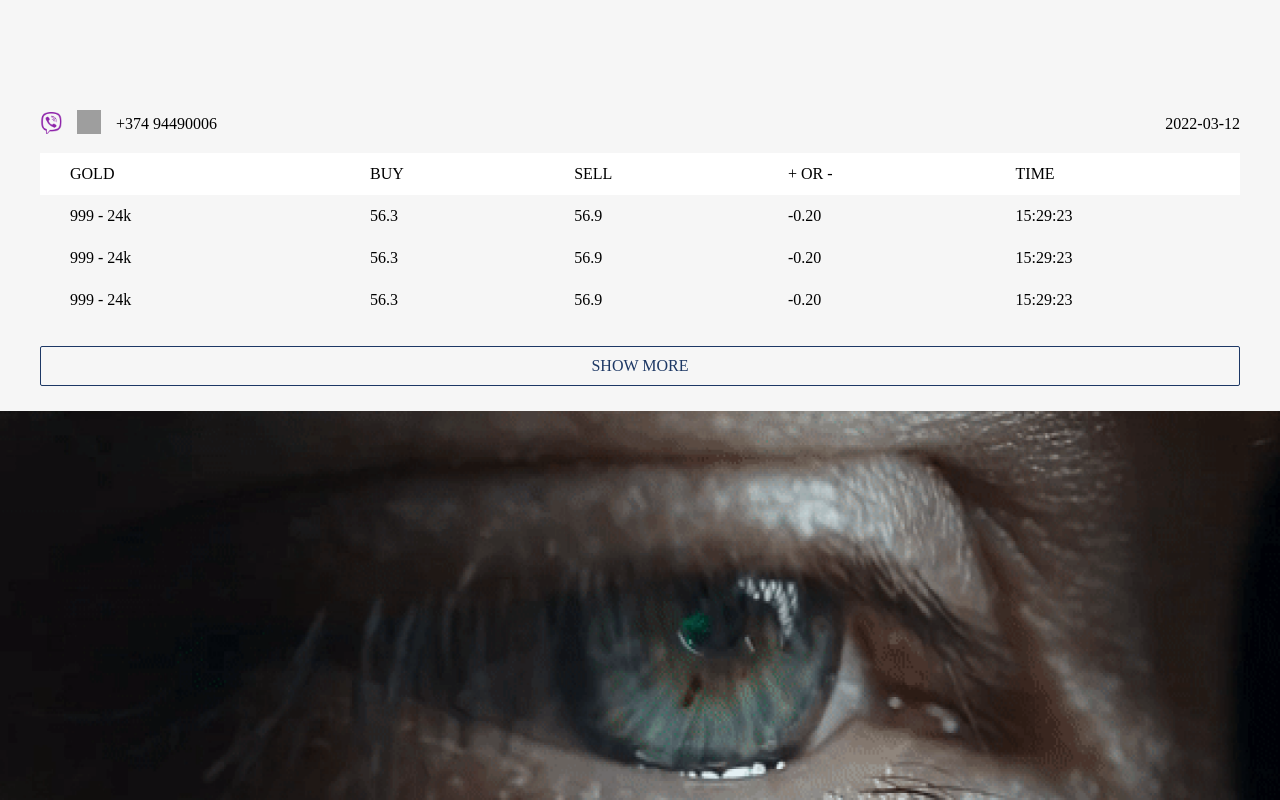
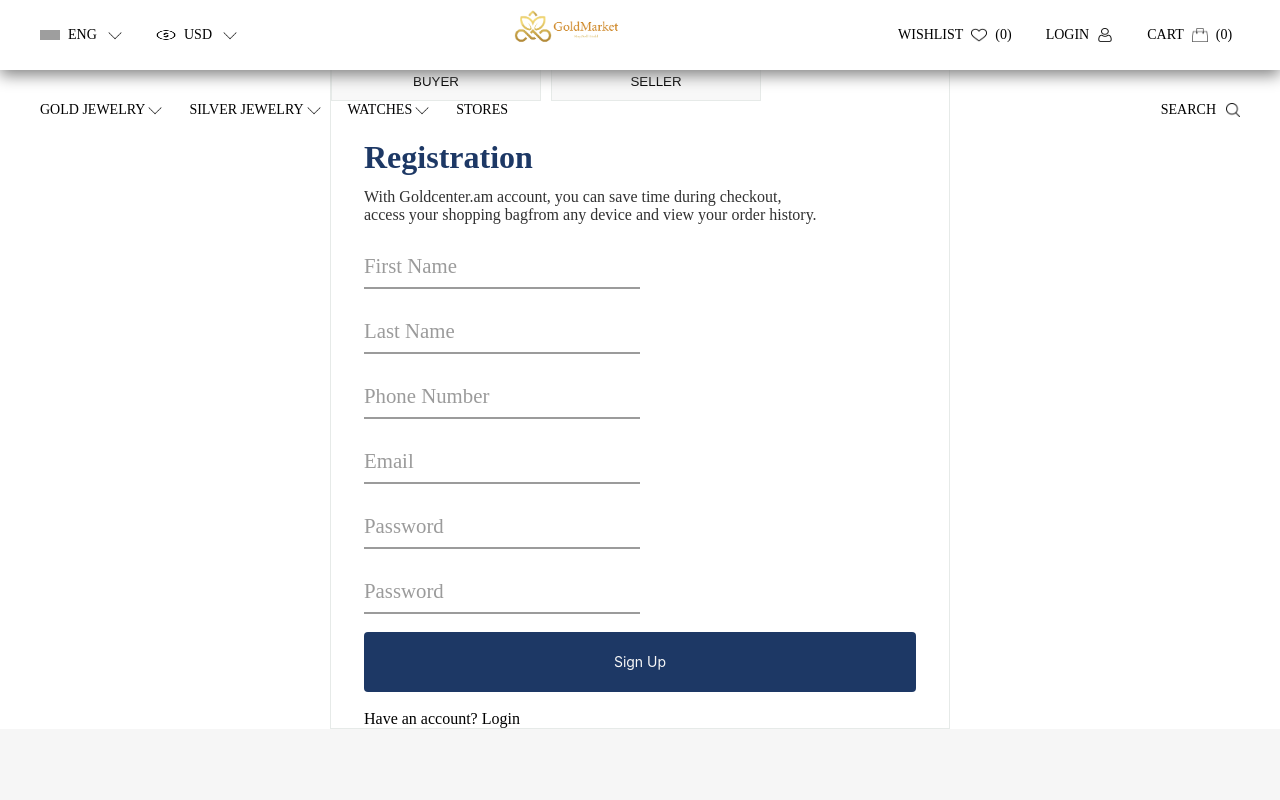
Before and after one commit to vahagnmovs/GoldMarket, a React (Create React App) app in the folder goldmarket/: page / in a window 1280 px wide. Shown: the top 800 px of the page. Built offline with nearby package versions, Linux system fonts and the light colour scheme; grey boxes are pictures that could not be loaded.

Commit message:
style singUp page

```diff
--- a/goldmarket/src/components/layout/index.tsx
+++ b/goldmarket/src/components/layout/index.tsx
@@ -20,18 +20,18 @@ const Layout = (props: LayoutProps) => {
 
 	return (
 		<main>
-			{/*<div id={'header'}>*/}
-			{/*	{HeaderComponent}*/}
-			{/*</div>*/}
-			{/*<div id={'nav-bar'}>*/}
-			{/*	{NavBarComponent}*/}
-			{/*</div>*/}
+			<div id={'header'}>
+				{HeaderComponent}
+			</div>
+			<div id={'nav-bar'}>
+				{NavBarComponent}
+			</div>
 			<div id={'page-container'}>
 				{children}
 			</div>
-			{/*<div id={'footer'}>*/}
-			{/*	{FooterComponent}*/}
-			{/*</div>*/}
+			<div id={'footer'}>
+				{FooterComponent}
+			</div>
 		</main>
 	);
 };
--- a/goldmarket/src/components/signUp/buyer/index.tsx
+++ b/goldmarket/src/components/signUp/buyer/index.tsx
@@ -76,23 +76,34 @@ const BuyerSignUp = () => {
 
 
 	return (
-		<div>
+		<div className={'buyer_registration'}>
+			<div className={'buyer_input_inputno'}>
 				<h3>Registration</h3>
-			<span>With Goldcenter.am account, you can save time during checkout, access your shopping bag from any device and view your order history.</span>
+				<span>With Goldcenter.am account, you can save time during checkout,<br/> access your shopping bagfrom any device and view your order history.</span>
+
 				<form onSubmit={(e) => formik.handleSubmit(e)}>
-				<div>
-					<input type="text"
+					<div className={'buyer_input'}>
+						<div className={'buyer_input_list'}>
+							<div className={'form__group field'}>
+								<input
+									className={'form__field'}
+									type="text"
 									id="firstName"
 									name="firstName"
 									placeholder="First Name"
+									required
 									onChange={formik.handleChange}
 									onBlur={formik.handleBlur}
 									value={formik.values.firstName}
 								/>
-					{formik.touched.firstName && formik.errors.firstName ? <p>{formik.errors.firstName}</p> : null}
+								<label htmlFor='name' className='form__label'>First Name</label>
+								{formik.touched.firstName && formik.errors.firstName ?
+									<p>{formik.errors.firstName}</p> : null}
 							</div>
-				<div>
+							<div className={'form__group field'}>
 								<input type="text"
+									className={'form__field'}
+									required
 									id="lastName"
 									name="lastName"
 									placeholder="Last Name"
@@ -100,10 +111,14 @@ const BuyerSignUp = () => {
 									onBlur={formik.handleBlur}
 									value={formik.values.lastName}
 								/>
-					{formik.touched.lastName && formik.errors.lastName ? <p>{formik.errors.lastName}</p> : null}
+								<label htmlFor='name' className='form__label'>Last Name</label>
+								{formik.touched.lastName && formik.errors.lastName ?
+									<p>{formik.errors.lastName}</p> : null}
 							</div>
-				<div>
+							<div className={'form__group field'}>
 								<input type="number"
+									className={'form__field'}
+									required
 									id="phoneNumber"
 									name="phoneNumber"
 									placeholder="Phone Number"
@@ -111,11 +126,14 @@ const BuyerSignUp = () => {
 									onBlur={formik.handleBlur}
 									value={formik.values.phoneNumber}
 								/>
+								<label htmlFor='name' className='form__label'>Phone Number</label>
 								{formik.touched.phoneNumber && formik.errors.phoneNumber ?
 									<p>{formik.errors.phoneNumber}</p> : null}
 							</div>
-				<div>
+							<div className={'form__group field'}>
 								<input type="email"
+									className={'form__field'}
+									required
 									id="email"
 									name="email"
 									placeholder="email"
@@ -123,10 +141,13 @@ const BuyerSignUp = () => {
 									onBlur={formik.handleBlur}
 									value={formik.values.email}
 								/>
+								<label htmlFor='name' className='form__label'>Email</label>
 								{formik.touched.email && formik.errors.email ? <p>{formik.errors.email}</p> : null}
 							</div>
-				<div>
+							<div className={'form__group field'}>
 								<input type="password"
+									className={'form__field'}
+									required
 									id="password"
 									name="password"
 									placeholder="Password"
@@ -134,10 +155,14 @@ const BuyerSignUp = () => {
 									onBlur={formik.handleBlur}
 									value={formik.values.password}
 								/>
-					{formik.touched.password && formik.errors.password ? <p>{formik.errors.password}</p> : null}
+								<label htmlFor='name' className='form__label'>Password</label>
+								{formik.touched.password && formik.errors.password ?
+									<p>{formik.errors.password}</p> : null}
 							</div>
-				<div>
+							<div className={'form__group field'}>
 								<input type="password"
+									className={'form__field'}
+									required
 									id="confirmPassword"
 									name="confirmPassword"
 									placeholder="Confirm Password"
@@ -145,14 +170,19 @@ const BuyerSignUp = () => {
 									onBlur={formik.handleBlur}
 									value={formik.values.confirmPassword}
 								/>
+								<label htmlFor='name' className='form__label'>Password</label>
 								{formik.touched.confirmPassword && formik.errors.confirmPassword ?
 									<p>{formik.errors.confirmPassword}</p> : null}
 							</div>
-				<button type={'submit'}>Sign Up</button>
+						</div>
+						<button className='button-26' type={'submit'}>Sign Up</button>
+						<p> Have an account? Login</p>
+					</div>
 				</form>
-
 			</div>
-	);
+		</div>
+	)
+	;
 };
 
 export default BuyerSignUp;
--- a/goldmarket/src/components/signUp/index.tsx
+++ b/goldmarket/src/components/signUp/index.tsx
@@ -13,9 +13,12 @@ const signUp = () => {
 	};
 
 	return (
-		<div>
-			<span onClick={toggleIsBuyer}>BUYER</span>
-			<span onClick={toggleIsSeller}>SELLER</span>
+		<div className={'sing_up_container'}>
+			<div className={'buyer_seller flex '}>
+				<button onClick={toggleIsBuyer}>BUYER</button>
+				<button onClick={toggleIsSeller}>SELLER</button>
+			</div>
+
 			{
 				isBuyer
 					?
--- a/goldmarket/src/components/signUp/seller/index.tsx
+++ b/goldmarket/src/components/signUp/seller/index.tsx
@@ -77,12 +77,19 @@ const SellerSignUp = () => {
 
 
 	return (
-		<div>
+		<div className={'buyer_registration'}>
+			<div className={'buyer_input_inputno'}>
 				<h3>Registration</h3>
-			<span>With Goldcenter.am account, you can save time during checkout, access your shopping bag from any device and view your order history.</span>
+				<span>With Goldcenter.am account, you can save time during checkout,<br/> access your shopping bag from any device and view your order history.</span>
+
+
 				<form onSubmit={(e) => formik.handleSubmit(e)}>
-				<div>
+					<div className={'buyer_input'}>
+						<div className={'buyer_input_list'}>
+							<div className={'form__group field'}>
 								<input type="text"
+									className={'form__field'}
+									required
 									id="firstName"
 									name="firstName"
 									placeholder="First Name"
@@ -90,10 +97,14 @@ const SellerSignUp = () => {
 									onBlur={formik.handleBlur}
 									value={formik.values.firstName}
 								/>
-					{formik.touched.firstName && formik.errors.firstName ? <p>{formik.errors.firstName}</p> : null}
+								<label htmlFor='name' className='form__label'>First Name</label>
+								{formik.touched.firstName && formik.errors.firstName ?
+									<p>{formik.errors.firstName}</p> : null}
 							</div>
-				<div>
+							<div className={'form__group field'}>
 								<input type="text"
+									className={'form__field'}
+									required
 									id="lastName"
 									name="lastName"
 									placeholder="Last Name"
@@ -101,10 +112,14 @@ const SellerSignUp = () => {
 									onBlur={formik.handleBlur}
 									value={formik.values.lastName}
 								/>
-					{formik.touched.lastName && formik.errors.lastName ? <p>{formik.errors.lastName}</p> : null}
+								<label htmlFor='name' className='form__label'>Last Name</label>
+								{formik.touched.lastName && formik.errors.lastName ?
+									<p>{formik.errors.lastName}</p> : null}
 							</div>
-				<div>
+							<div className={'form__group field'}>
 								<input type="text"
+									className={'form__field'}
+									required
 									id="companyName"
 									name="companyName"
 									placeholder="Company name"
@@ -112,11 +127,14 @@ const SellerSignUp = () => {
 									onBlur={formik.handleBlur}
 									value={formik.values.companyName}
 								/>
+								<label htmlFor='name' className='form__label'>Company name</label>
 								{formik.touched.companyName && formik.errors.companyName ?
 									<p>{formik.errors.companyName}</p> : null}
 							</div>
-				<div>
+							<div className={'form__group field'}>
 								<input type="number"
+									className={'form__field'}
+									required
 									id="phoneNumber"
 									name="phoneNumber"
 									placeholder="Phone Number"
@@ -124,11 +142,14 @@ const SellerSignUp = () => {
 									onBlur={formik.handleBlur}
 									value={formik.values.phoneNumber}
 								/>
+								<label htmlFor='name' className='form__label'>Phone Number</label>
 								{formik.touched.phoneNumber && formik.errors.phoneNumber ?
 									<p>{formik.errors.phoneNumber}</p> : null}
 							</div>
-				<div>
+							<div className={'form__group field'}>
 								<input type="email"
+									className={'form__field'}
+									required
 									id="email"
 									name="email"
 									placeholder="email"
@@ -136,10 +157,13 @@ const SellerSignUp = () => {
 									onBlur={formik.handleBlur}
 									value={formik.values.email}
 								/>
+								<label htmlFor='name' className='form__label'>Email</label>
 								{formik.touched.email && formik.errors.email ? <p>{formik.errors.email}</p> : null}
 							</div>
-				<div>
+							<div className={'form__group field'}>
 								<input type="password"
+									className={'form__field'}
+									required
 									id="password"
 									name="password"
 									placeholder="Password"
@@ -147,10 +171,14 @@ const SellerSignUp = () => {
 									onBlur={formik.handleBlur}
 									value={formik.values.password}
 								/>
-					{formik.touched.password && formik.errors.password ? <p>{formik.errors.password}</p> : null}
+								<label htmlFor='name' className='form__label'>Password</label>
+								{formik.touched.password && formik.errors.password ?
+									<p>{formik.errors.password}</p> : null}
 							</div>
-				<div>
+							<div className={'form__group field'}>
 								<input type="password"
+									className={'form__field'}
+									required
 									id="confirmPassword"
 									name="confirmPassword"
 									placeholder="Confirm Password"
@@ -158,12 +186,16 @@ const SellerSignUp = () => {
 									onBlur={formik.handleBlur}
 									value={formik.values.confirmPassword}
 								/>
+								<label htmlFor='name' className='form__label'>Confirm Password</label>
 								{formik.touched.confirmPassword && formik.errors.confirmPassword ?
 									<p>{formik.errors.confirmPassword}</p> : null}
 							</div>
-				<button type={'submit'}>Sign Up</button>
+						</div>
+						<button className='button-26' type={'submit'}>Sign Up</button>
+						<p> Have an account? Login</p>
+					</div>
 				</form>
-
+			</div>
 		</div>
 	);
 };
--- a/goldmarket/src/pages/home/index.tsx
+++ b/goldmarket/src/pages/home/index.tsx
@@ -14,9 +14,9 @@ import NewCollection from 'src/components/newCollections';
 import SellWithUs from '../../components/information/sellWithUsBanner';
 import WhyGoldCenter from '../../components/information/whyGoldCenterBanner';
 import Video from '../../components/header/video';
-import Dashboard from 'src/components/centers/dashboard';
 import ProductPage from '../../components/productPage';
 import AddProduct from 'src/components/product/AddProduct';
+import SignUp from '../../components/signUp';
 
 const Home = () => {
 	return (
@@ -26,9 +26,10 @@ const Home = () => {
 			FooterComponent={<Footer />}
 		>
 			<>
+
 				{/*<ProductPage/>*/}
 				{/*<AddProduct />*/}
-				{/*<SignUp/>*/}
+				<SignUp/>
 				<PriceList />
 				<Video/>
 				<SwitchComponent />
--- a/goldmarket/src/style/base/_reset.scss
+++ b/goldmarket/src/style/base/_reset.scss
@@ -3,7 +3,7 @@
     - The "symbol *" part is to solve Firefox SVG sprite bug
  */
 *:where(:not(html, iframe, canvas, img, svg, video, audio):not(svg *, symbol *)) {
-	all: unset;
+	//all: unset;
 	display: revert;
 }
 
--- a/goldmarket/src/style/components/_centr_style.scss
+++ b/goldmarket/src/style/components/_centr_style.scss
@@ -35,7 +35,7 @@
       border: 1px solid white;
 
       &:hover {
-        //background-color: #1D3865;
+        background-color: #1D3865;
         color: gold;
         border: 1px solid gold;
       }
--- a/goldmarket/src/style/components/_index.scss
+++ b/goldmarket/src/style/components/_index.scss
@@ -12,3 +12,4 @@
 @import "notifications";
 @import "placeholder";
 @import "loader";
+@import "singUp";
--- /dev/null
+++ b/goldmarket/src/style/components/_singUp.scss
@@ -0,0 +1,206 @@
+
+.sing_up_container {
+  width: 620px;
+  margin: 0 auto;
+  background: #FFFFFF;
+  border: 1px solid #E6EAE8;
+
+
+  .buyer_seller {
+    gap: 10px;
+
+    button {
+      width: 210px;
+      height: 40px;
+      border: 1px solid #E6EAE8;
+      background: #F8F8F8;
+
+      &:active {
+        border-bottom: none;
+        background-color: #F7F7F7;
+      }
+    }
+  }
+}
+
+
+//buyer_registration
+.buyer_registration {
+  .buyer_input_inputno{
+    width: 552px;
+    margin: 0 auto;
+
+    h3 {
+      font-size: 32px;
+      line-height: 100%;
+      color: #1D3865;
+      margin: 40px 0 15px 0;
+    }
+
+    span {
+      font-size: 16px;
+      color: #313131;
+    }
+
+    .buyer_input {
+      button {
+        align-items: center;
+        width: 552px;
+        height: 60px;
+        background: #1D3865;
+        color: #F7F7F7;
+        border: none;
+        margin-top: 18px;
+
+        &:hover {
+          background-color: #1D3865;
+          color: gold;
+
+
+        }
+      }
+
+      p {
+        font-size: 16px;
+        margin-top: 18px;
+      }
+
+      .buyer_input_list {
+
+        //input{
+        //  width: 552px;
+        //  height: 60px;
+        //  background: #F7F7F7;
+        //  border: 1px solid rgba(29, 56, 101, 0.2);
+        //  margin: 18px 0 0 0;
+        //
+        //  &:focus {
+        //    -webkit-transition: 0.5s;
+        //    transition: 0.5s;
+        //  background: #eee;
+        //}
+        //  &:active {
+        //    position: relative;
+        //    top: 1px;
+        //  }
+        //}
+
+      }
+
+    }
+  }
+
+}
+
+
+$primary: #11998e;
+$secondary: #38ef7d;
+$white: #fff;
+$gray: #9b9b9b;
+.form__group {
+  position: relative;
+  padding: 15px 0 0;
+  margin-top: 10px;
+  width: 50%;
+}
+
+.form__field {
+  font-family: inherit;
+  width: 100%;
+  border: 0;
+  border-bottom: 2px solid $gray;
+  outline: 0;
+  font-size: 1.3rem;
+  color: $white;
+  padding: 7px 0;
+  background: transparent;
+  transition: border-color 0.2s;
+
+  &::placeholder {
+    color: transparent;
+  }
+
+  &:placeholder-shown ~ .form__label {
+    font-size: 1.3rem;
+    cursor: text;
+    top: 20px;
+  }
+}
+
+.form__label {
+  position: absolute;
+  top: 0;
+  display: block;
+  transition: 0.2s;
+  font-size: 1rem;
+  color: $gray;
+}
+
+.form__field:focus {
+  ~ .form__label {
+    position: absolute;
+    top: 0;
+    display: block;
+    transition: 0.2s;
+    font-size: 1rem;
+    color: $primary;
+    font-weight: 700;
+  }
+
+  padding-bottom: 6px;
+  font-weight: 700;
+  border-width: 3px;
+  border-image: linear-gradient(to right, $primary, $secondary);
+  border-image-slice: 1;
+}
+
+/* reset input */
+.form__field {
+  &:required, &:invalid {
+    box-shadow: none;
+  }
+}
+
+/* demo */
+
+
+.button-26 {
+  appearance: button;
+  background-color: #1652F0;
+  border: 1px solid #1652F0;
+  border-radius: 4px;
+  box-sizing: border-box;
+  color: #FFFFFF;
+  cursor: pointer;
+  font-family: Graphik, -apple-system, system-ui, "Segoe UI", Roboto, Oxygen, Ubuntu, Cantarell, "Fira Sans", "Droid Sans", "Helvetica Neue", sans-serif;
+  font-size: 14px;
+  line-height: 1.15;
+  overflow: visible;
+  padding: 12px 16px;
+  position: relative;
+  text-align: center;
+  text-transform: none;
+  transition: all 80ms ease-in-out;
+  user-select: none;
+  -webkit-user-select: none;
+  touch-action: manipulation;
+  width: fit-content;
+}
+
+.button-26:disabled {
+  opacity: .5;
+}
+
+.button-26:focus {
+  outline: 0;
+}
+
+.button-26:hover {
+  background-color: #0A46E4;
+  border-color: #0A46E4;
+}
+
+.button-26:active {
+  background-color: #0039D7;
+  border-color: #0039D7;
+}
```
Also changed, not shown: goldmarket/src/components/product/AddProduct/index.tsx (+3 -8 lines), goldmarket/src/components/centers/buyerAdmin/orderHistory/index.tsx (indentation only), goldmarket/src/components/centers/buyerAdmin/orderHistoryList/index.tsx (indentation only). Lines whose indentation alone changed are shown as unchanged.
